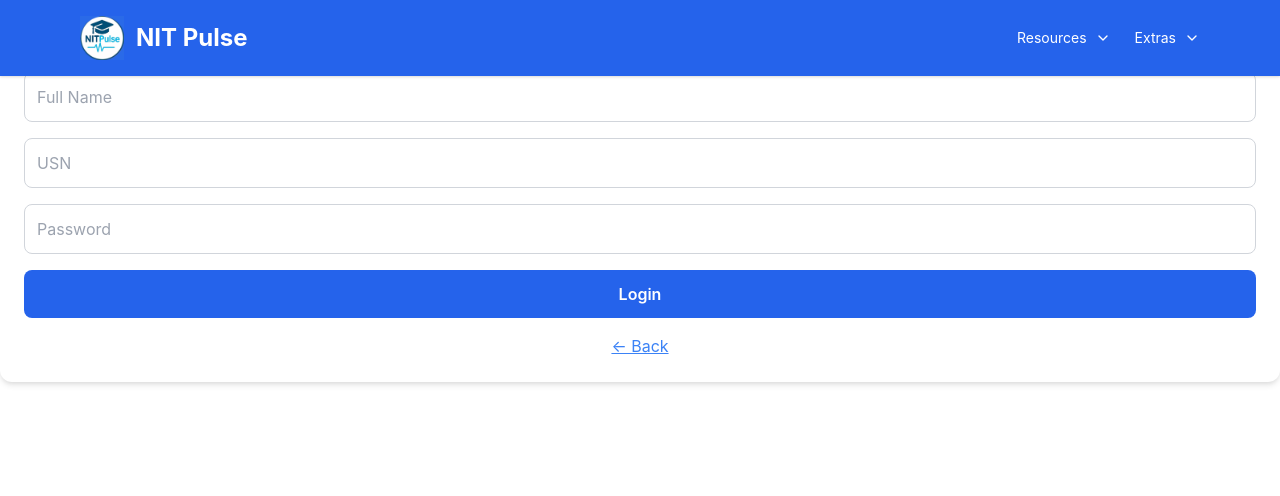
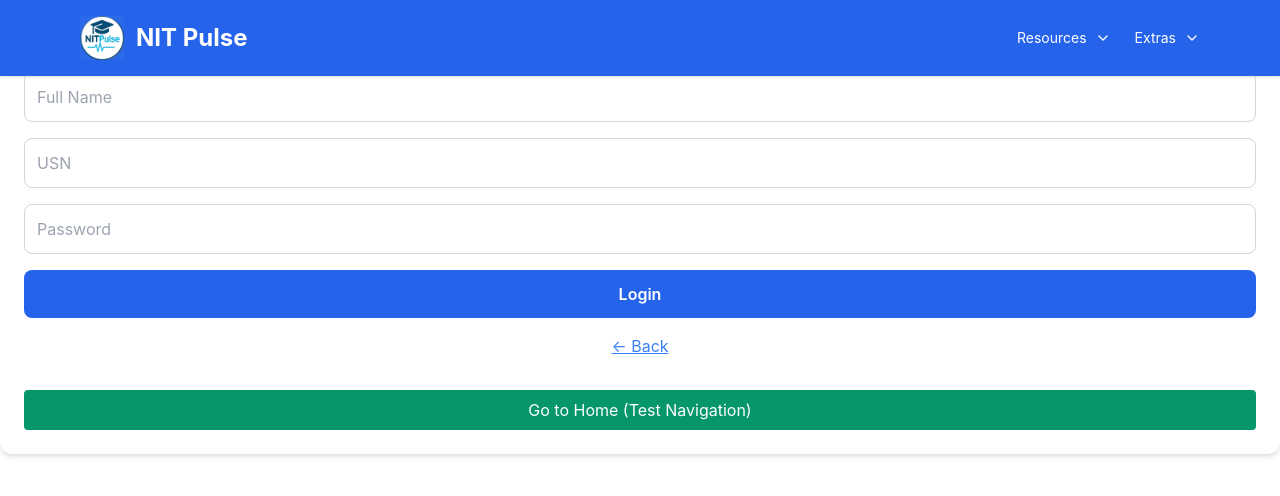
Before and after one commit to Virupaksha18/nitpulse, a React (Create React App) app in the folder nitpulse/: page /student-login in a window 1280 px wide. Shown: the top 496 px of the page. Built offline with nearby package versions, Linux system fonts and the light colour scheme.

Commit message:
Connected frontend to Render backend

```diff
--- a/nitpulse/src/pages/Auth/StudentLogin.jsx
+++ b/nitpulse/src/pages/Auth/StudentLogin.jsx
@@ -1,6 +1,5 @@
 import React, { useState } from "react";
 import { useNavigate } from "react-router-dom"; // ✅ Import navigation hook
-import HomePage from "../HomePage";
 
 const StudentLogin = ({ onBack }) => {
   const navigate = useNavigate(); // ✅ Create navigation function
@@ -82,11 +81,10 @@ const StudentLogin = ({ onBack }) => {
 
       alert("Login successful!🎉");
 
-      // ✅ Navigate to homepage
+      // Navigate to homepage
       navigate("/");
 
     } catch (err) {
-
       setError("Server error. Please try again later.");
     }
   };
@@ -150,9 +148,18 @@ const StudentLogin = ({ onBack }) => {
       <button
         type="button"
         className="text-blue-500 underline hover:text-blue-700 transition"
-        onClick={onBack}
+        onClick={onBack || (() => navigate(-1))}
       >
         ← Back
+      </button>
+
+      {/* Optional test navigation button */}
+      <button
+        type="button"
+        onClick={() => navigate("/")}
+        className="bg-green-600 text-white py-2 px-4 rounded mt-4"
+      >
+        Go to Home (Test Navigation)
       </button>
     </form>
   );
```
